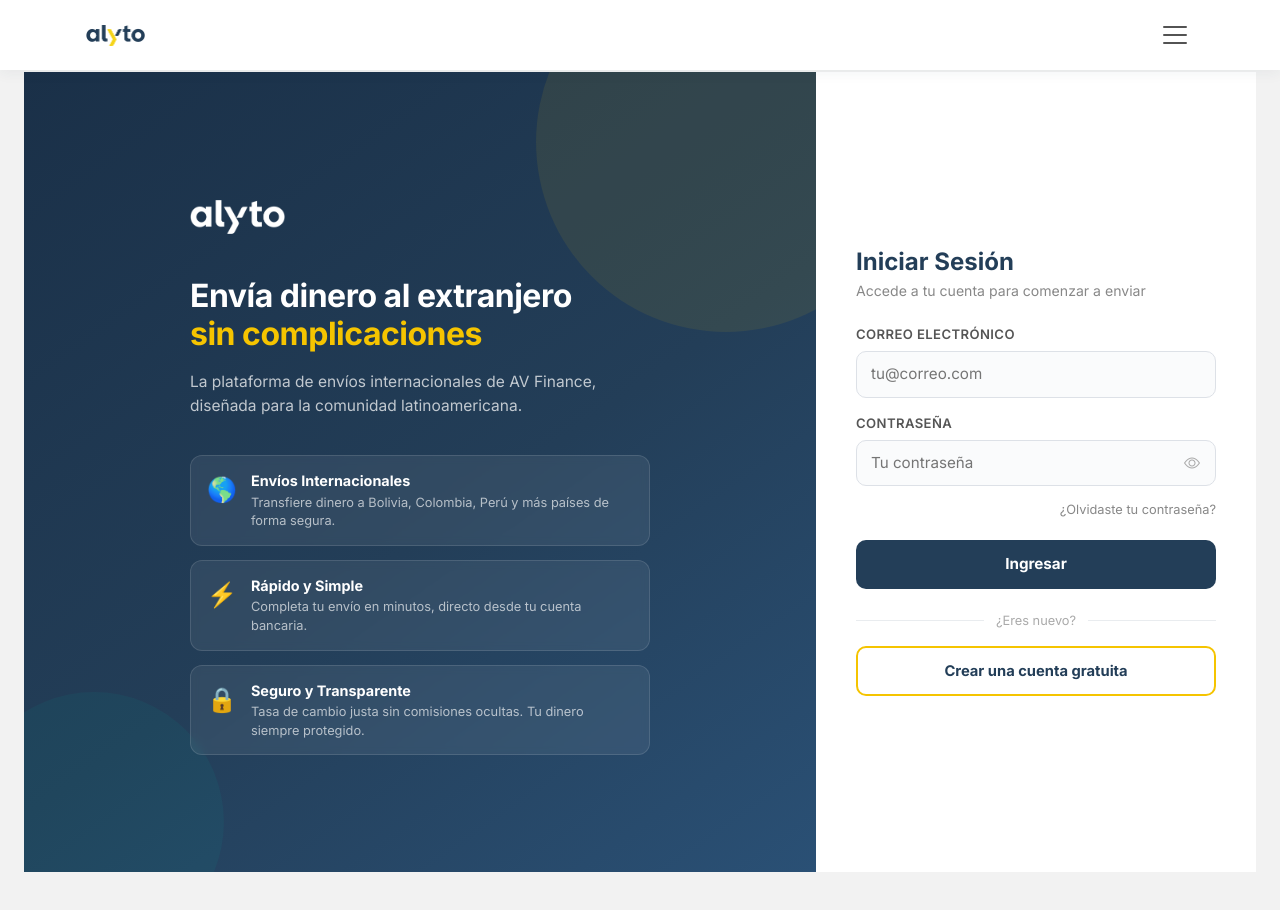
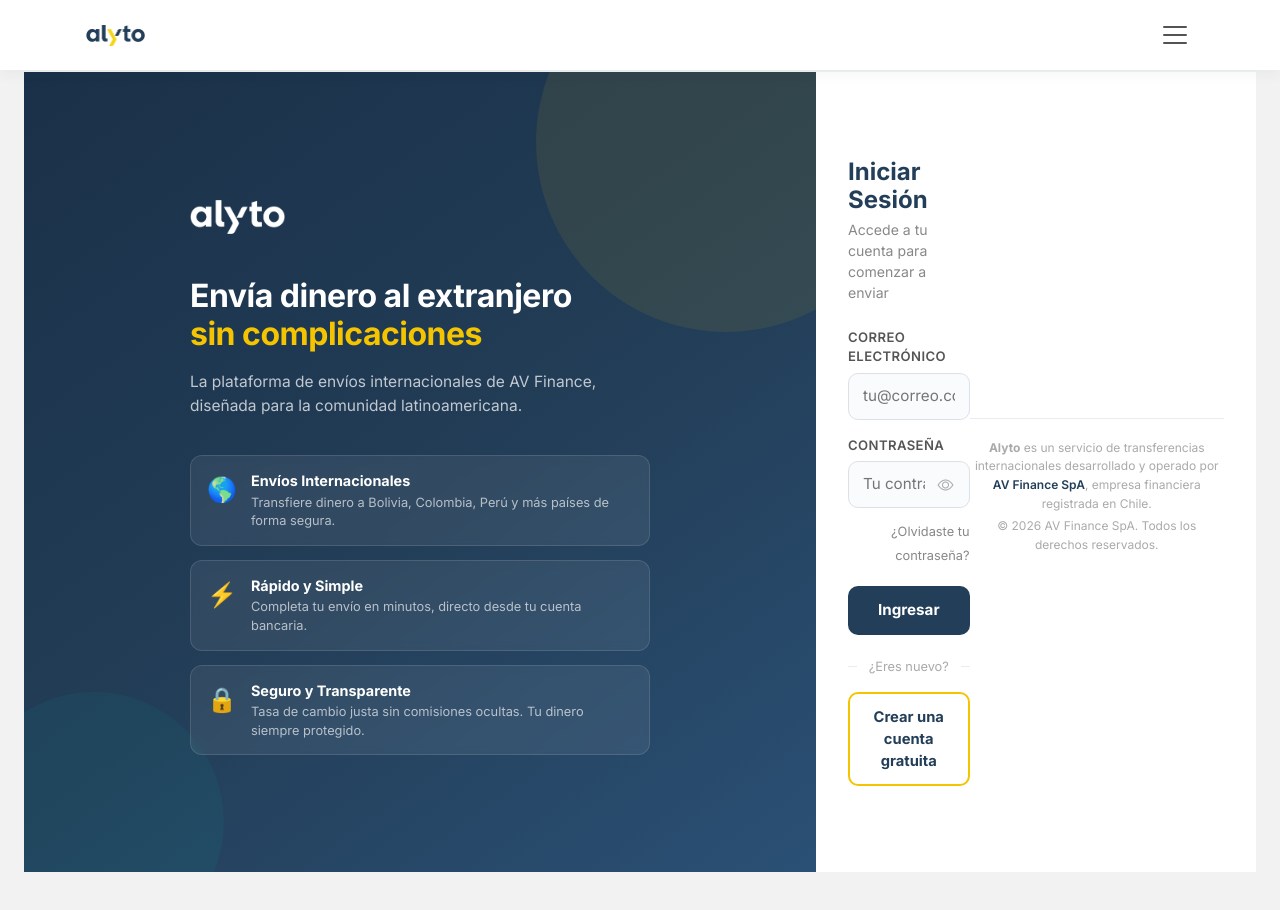
Before and after one commit to AlvaroValdez/avf-vita-fe10, a React (Vite) app: page /login in a window 1280 px wide. Shown: the top 910 px of the page. Built offline with nearby package versions, Linux system fonts and the light colour scheme; no server answers.

Commit message:
feat: landing page with onboarding, footer, splash screen, session modal logo, email branding, tx history layout

```diff
--- a/src/pages/Landing.css
+++ b/src/pages/Landing.css
@@ -374,3 +374,29 @@
         display: block;
     }
 }
+
+/* ── Footer ─────────────────────────────────── */
+.landing-footer {
+    margin-top: 32px;
+    padding-top: 20px;
+    border-top: 1px solid #e9ecef;
+    text-align: center;
+}
+
+.landing-footer p {
+    margin: 0 0 4px;
+    font-size: 0.75rem;
+    color: #aaa;
+    line-height: 1.55;
+}
+
+.landing-footer a {
+    color: #233E58;
+    text-decoration: none;
+    font-weight: 600;
+}
+
+.landing-footer a:hover {
+    color: #00A89D;
+    text-decoration: underline;
+}
--- a/src/pages/Landing.jsx
+++ b/src/pages/Landing.jsx
@@ -157,6 +157,23 @@
                         Crear una cuenta gratuita
                     </Link>
                 </div>
+
+                {/* ─── Institutional Footer ─── */}
+                <footer className="landing-footer">
+                    <p>
+                        <strong>Alyto</strong> es un servicio de transferencias internacionales desarrollado y
+                        operado por{' '}
+                        <a
+                            href="https://avfinance.cl"
+                            target="_blank"
+                            rel="noopener noreferrer"
+                        >
+                            AV Finance SpA
+                        </a>
+                        , empresa financiera registrada en Chile.
+                    </p>
+                    <p>© {new Date().getFullYear()} AV Finance SpA. Todos los derechos reservados.</p>
+                </footer>
             </div>
         </div>
     );
```
